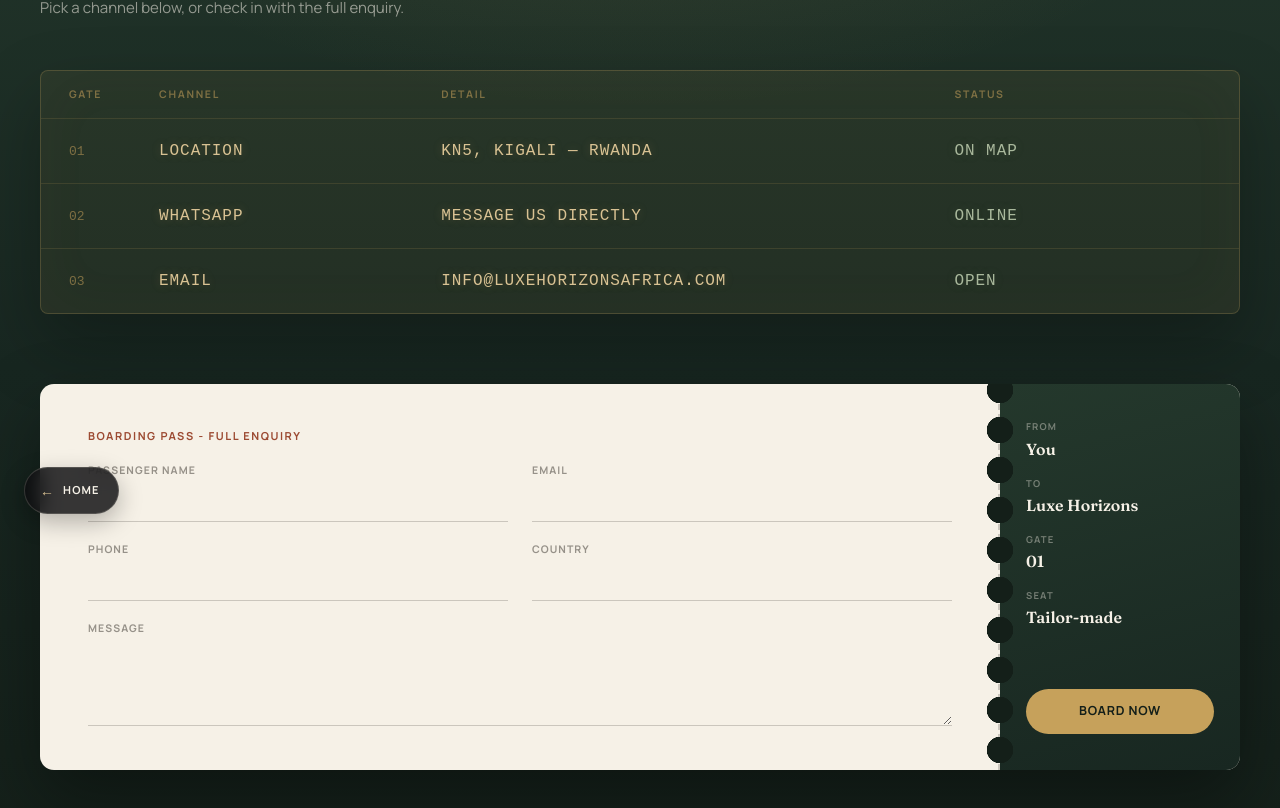
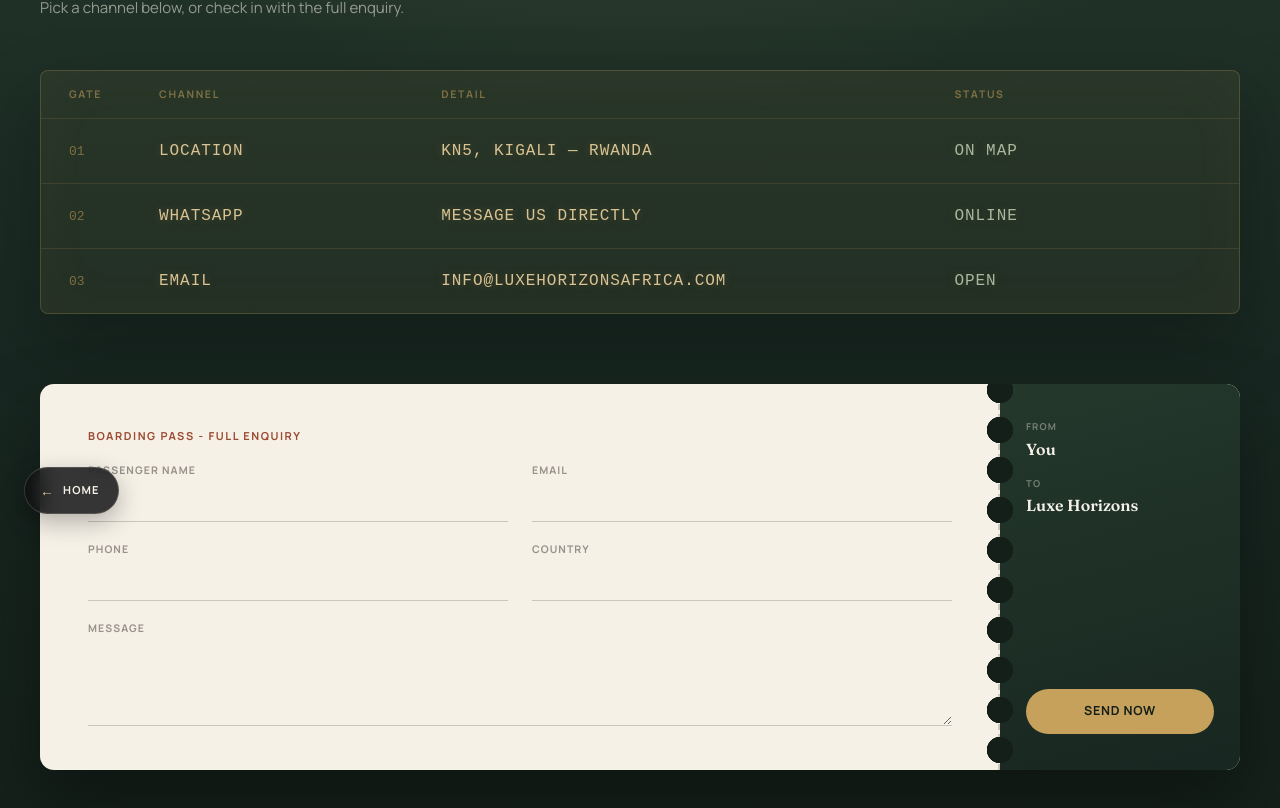
Before and after one commit to bdushime/LuxeHorizon, a React (Vite) app: page /contact in a window 1280 px wide. Shown: the part 262-1070 px from the top of the page. Built offline with nearby package versions, Linux system fonts and the light colour scheme; no server answers.

Commit message:
style(contact): update submit button copy to Send Now

```diff
--- a/src/components/ContactPage.jsx
+++ b/src/components/ContactPage.jsx
@@ -275,16 +275,9 @@
                   <span>To</span>
                   <strong>Luxe Horizons</strong>
                 </div>
-                <div className="pass-stub-row">
-                  <span>Gate</span>
-                  <strong>01</strong>
-                </div>
-                <div className="pass-stub-row">
-                  <span>Seat</span>
-                  <strong>Tailor-made</strong>
-                </div>
+
                 <button type="submit" className="pass-submit" disabled={sending}>
-                  {sending ? 'Boarding...' : 'Board Now'}
+                  {sending ? 'Sending...' : 'Send Now'}
                 </button>
               </div>
             </form>
```
